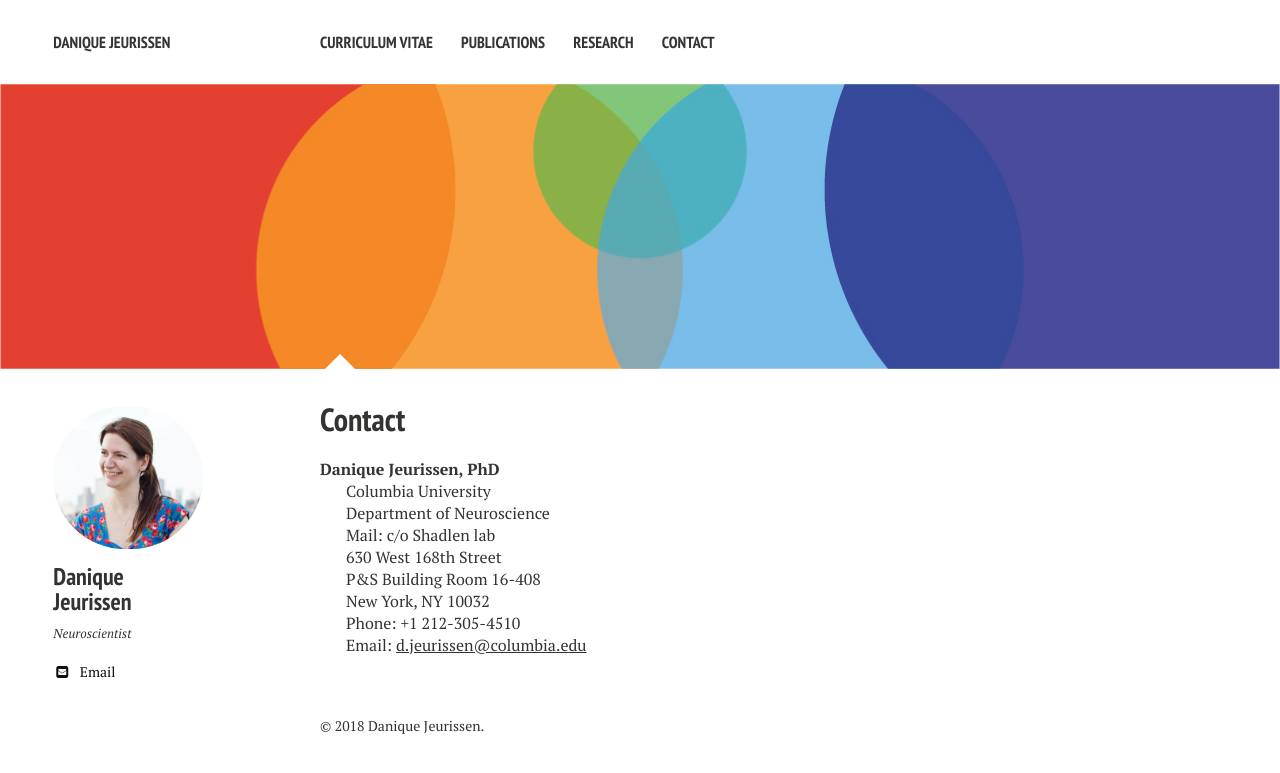
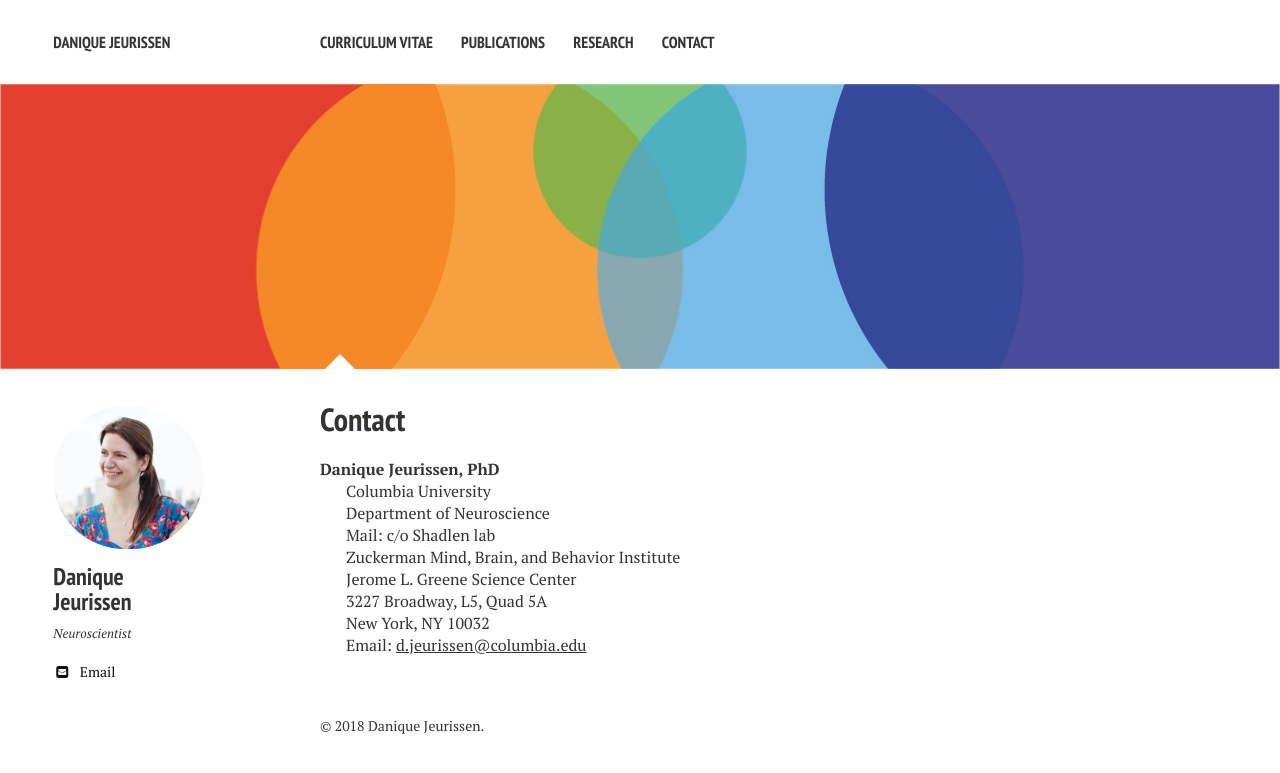
Before and after one commit to DaniqueJeurissen/DaniqueJeurissen.github.io, a Jekyll site: the page built from contact/index.md, in a window 1280 px wide. Shown: the top 773 px of the page. Built offline with Jekyll 4.4.1, drawn with Linux system fonts in a browser that asks for light colours; nearby versions of some CDN libraries.

Commit message:
Updated building information after the move and added opto paper

```diff
--- a/contact/index.md
+++ b/contact/index.md
@@ -14,12 +14,12 @@ Department of Neuroscience
 
 Mail: c/o Shadlen lab
 
-630 West 168th Street
+Zuckerman Mind, Brain, and Behavior Institute
 
-P&S Building Room 16-408
+Jerome L. Greene Science Center
+
+3227 Broadway, L5, Quad 5A
 
 New York, NY 10032
 
-Phone: +1 212-305-4510
-
 Email: [d.jeurissen@columbia.edu](mailto:d.jeurissen@columbia.edu)
```
Also changed, not shown: publications/index.md (+2 -0 lines), 1 other file.
